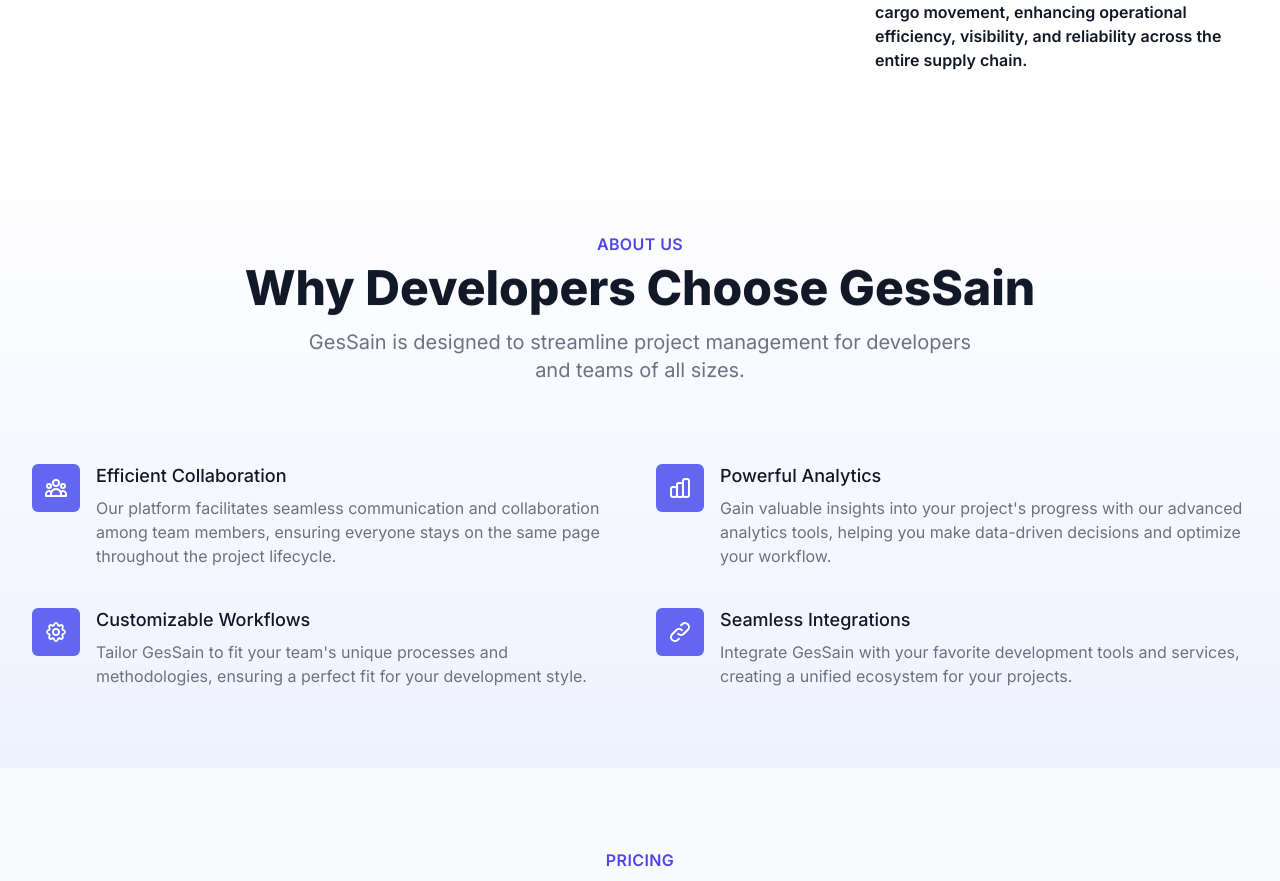
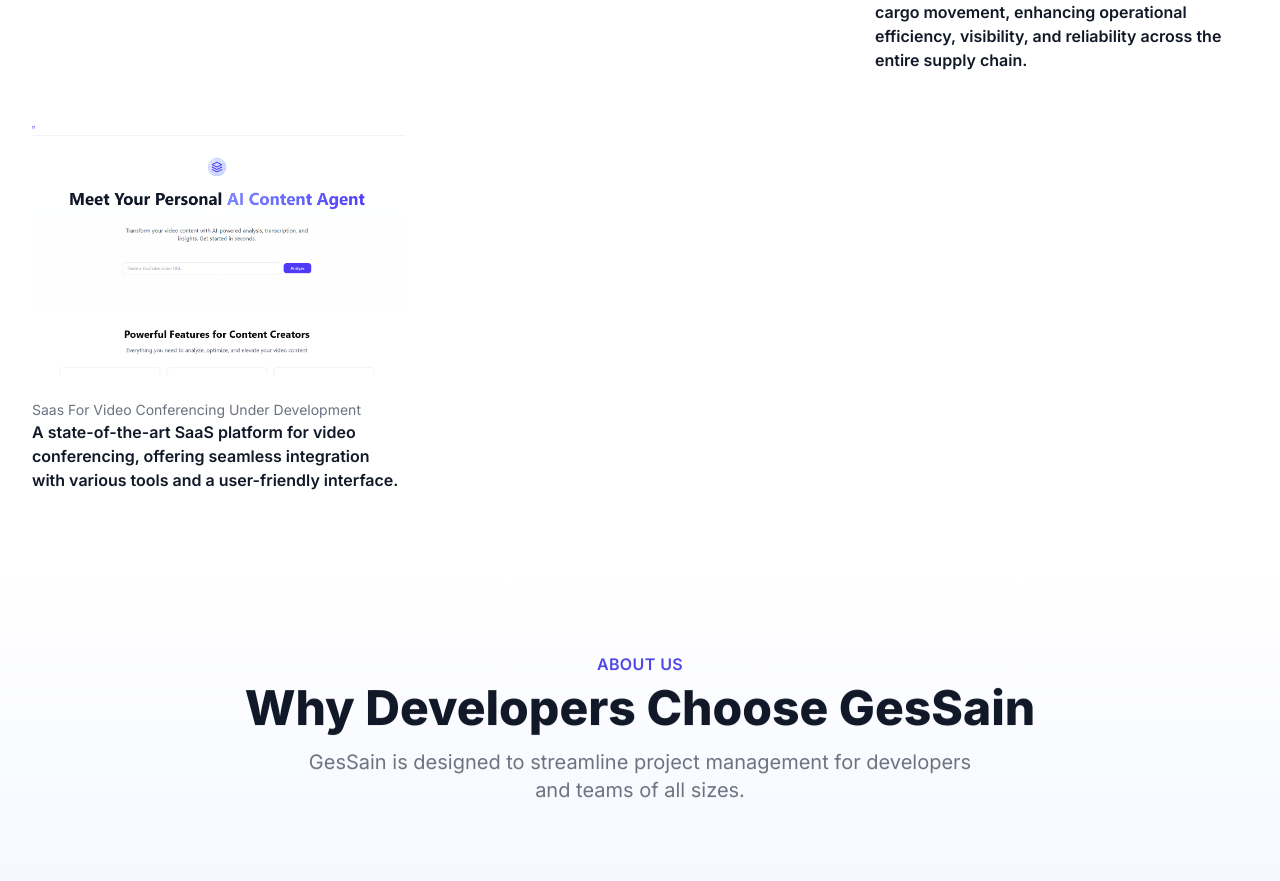
Before and after one commit to Mgtsampayan/Portfolio_New, a Next.js app: page / in a window 1280 px wide. Shown: the part 1822-2703 px from the top of the page. Built offline with nearby package versions, Linux system fonts and the light colour scheme.

Commit message:
feat(components): add new SaaS video conferencing feature with description and image

```diff
--- a/app/components/Features.tsx
+++ b/app/components/Features.tsx
@@ -40,6 +40,12 @@
         description: 'Miascor Logistics is pioneering a cutting-edge multimodal logistics prototype designed to seamlessly integrate land, air, and sea transport solutions. This prototype supports end-to-end cargo movement, enhancing operational efficiency, visibility, and reliability across the entire supply chain.',
         image: '/images/miascor-logistics.png',
         link: 'https://miascor-prototype.vercel.app/',
+    },
+    {
+        name: 'Saas For Video Conferencing Under Development',
+        description: 'A state-of-the-art SaaS platform for video conferencing, offering seamless integration with various tools and a user-friendly interface.',
+        image: '/images/SaasProject.png',
+        link: 'https://gessain-saas.vercel.app/',
     }
 ];
 
```
Also changed, not shown: public/images/SaasProject.png (added).
